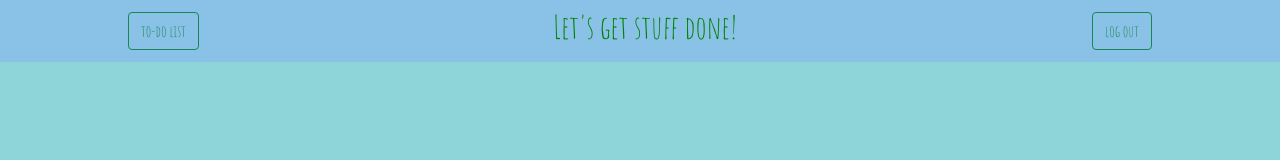
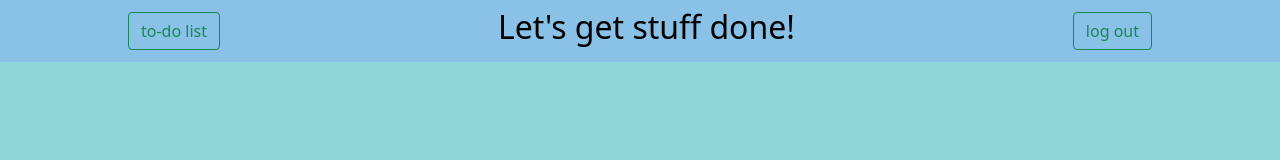
Before and after one commit to unnivyshnav/to-do-app, a plain HTML site: page todolist.html in a window 1280 px wide. Drawn offline with nearby package versions, Linux system fonts and the light colour scheme.

Commit message:
Update todolist.css

```diff
--- a/todolist.css
+++ b/todolist.css
@@ -2,7 +2,7 @@
 font-family: 'Amatic SC', cursive; */
 
 body {
-    font-family: "Oswald", sans-serif;
+    /* font-family: "Oswald", sans-serif; */
     font-weight: 400;
     background-color: rgb(142, 213, 218);
     color: rgb(180, 154, 88);
@@ -68,12 +68,12 @@ body {
   }
 
   nav {
-    font-family: "Amatic SC", cursive;
+    /* font-family: "Amatic SC", cursive; */
     font-weight: 700;
   }
 
   nav h2 {
-    color: green;
+    color: rgb(0, 0, 0);
   }
 
   .todo {
```
